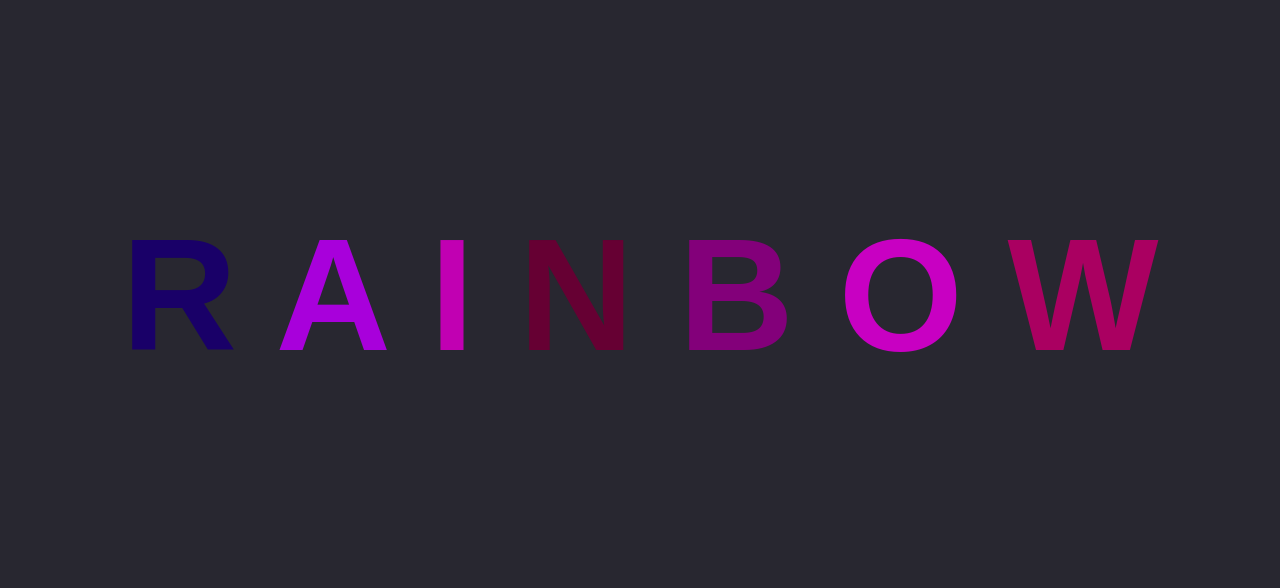
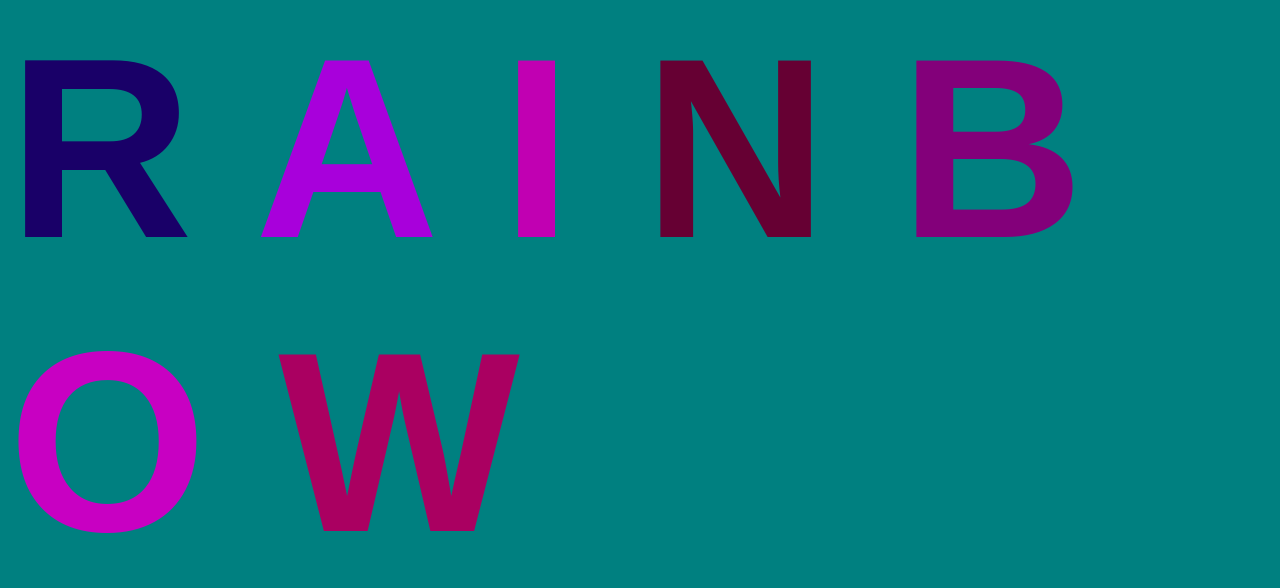
Before and after one commit to alexm323/AnimatedGitTextDemo, a plain HTML site: page index.html in a window 1280 px wide. Shown: the part 113-701 px from the top of the page. Drawn offline with Linux system fonts and the light colour scheme.

Commit message:
change backogrund to teal

```diff
--- a/style.css
+++ b/style.css
@@ -3,12 +3,12 @@ body {
 	justify-content: center;
 	align-items: center;
 	height: 100vh;
-	background-color: rgb(40, 39, 48);
+	background-color: teal;
 	font-family: Arial, Helvetica, sans-serif;
 }
 
 h1 {
-	font-size: 10rem;
+	font-size: 16rem;
 }
 .letter {
 	transition: color 500ms;
```
